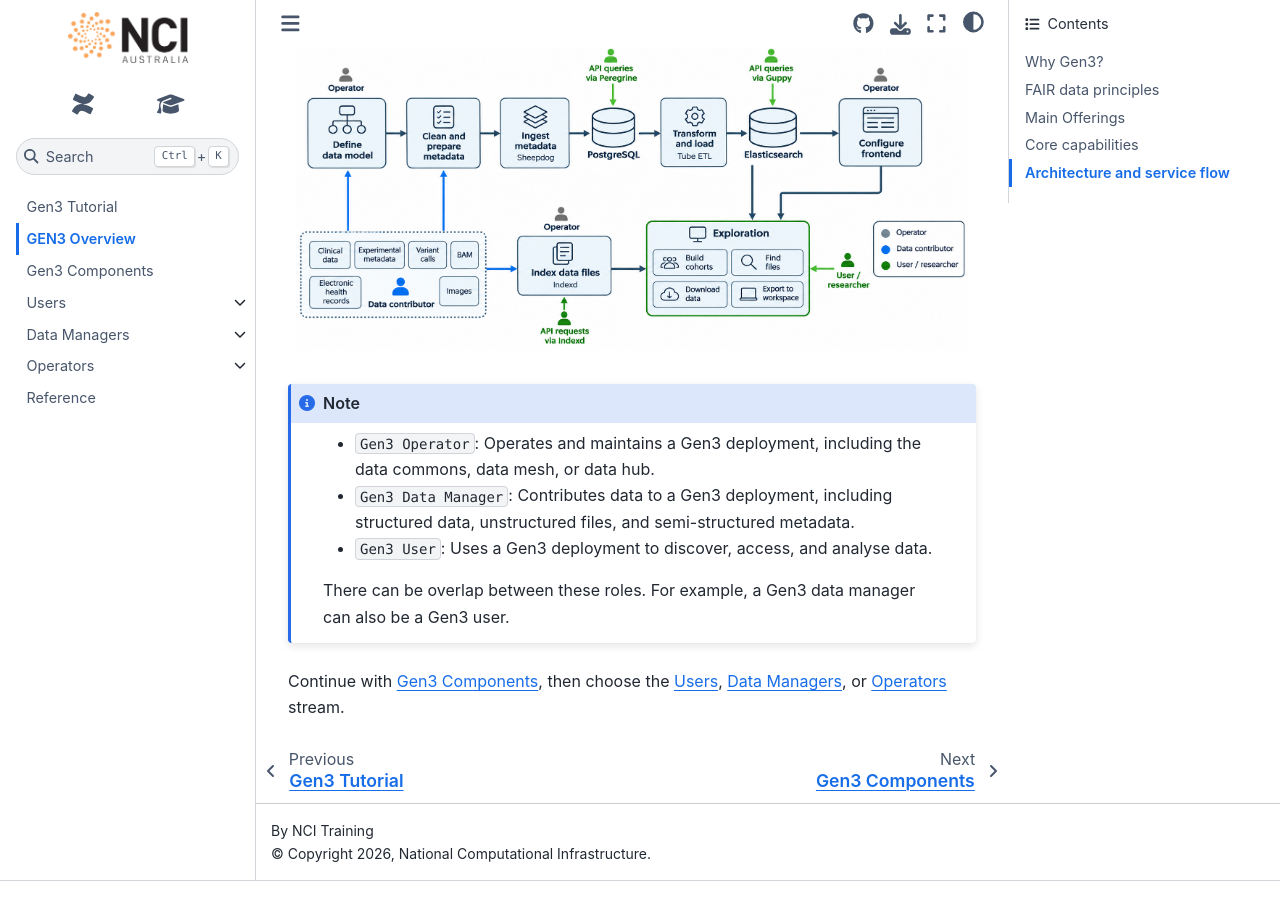
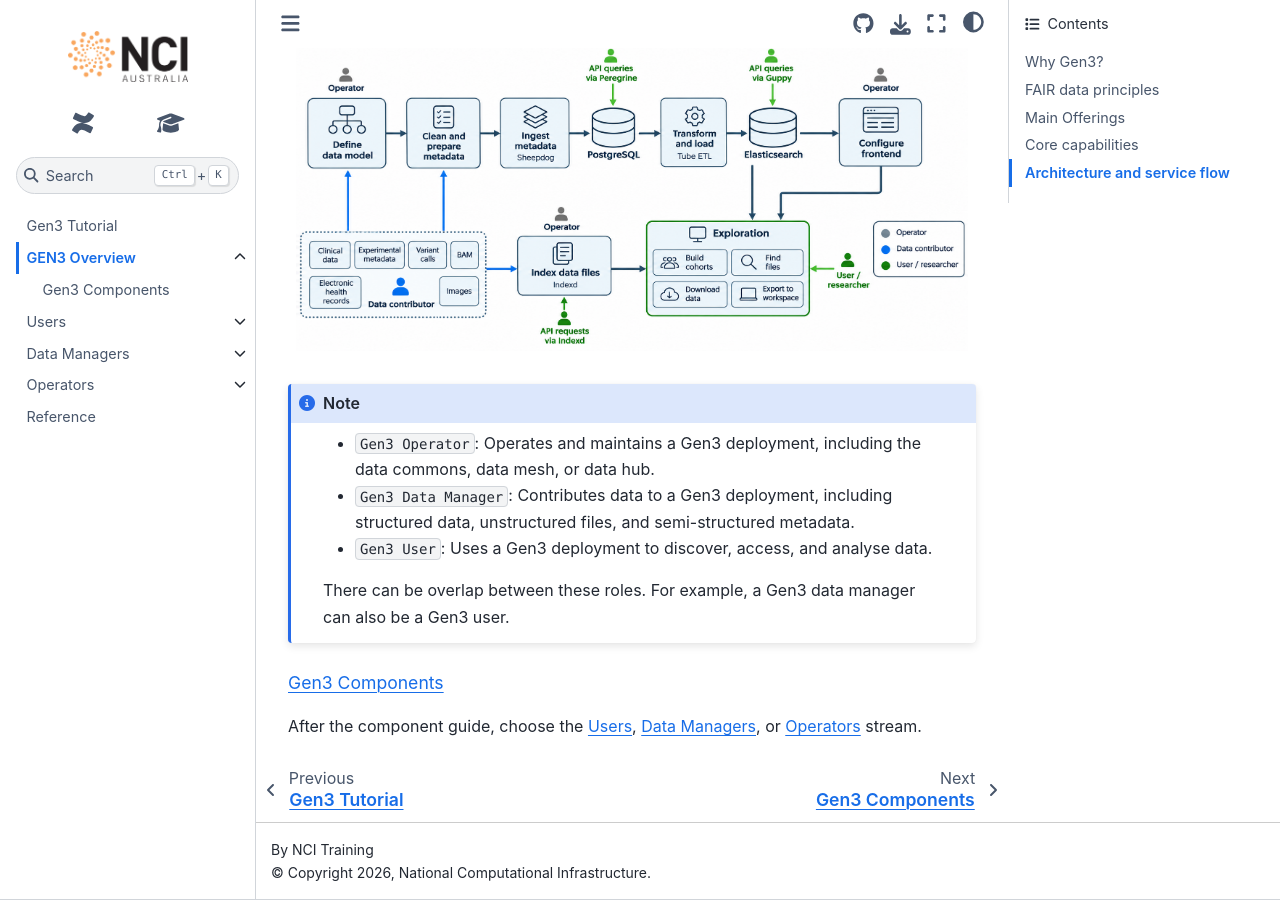
Before and after one commit to NCI900-Training-Organisation/Gen3-tutorial, a Sphinx documentation site: the page built from docs/source/overview/index.rst, in a window 1280 px wide and 900 px high, scrolled down 4490 px. Built offline with Sphinx 7.4.7 and the Sphinx Book theme 1.1.4, drawn with Linux system fonts in a browser that asks for light colours.

Commit message:
Refresh the Gen3 data services diagram and overview navigation
Match the component diagram style and nest the component guide under Gen3 Overview.

```diff
--- a/docs/source/index.rst
+++ b/docs/source/index.rst
@@ -21,7 +21,6 @@ retain the platform requirements stated in their guides.
    :maxdepth: 2
 
    overview/index
-   overview/components
    users/index
    data-managers/index
    operators/index
--- a/docs/source/overview/components.rst
+++ b/docs/source/overview/components.rst
@@ -124,7 +124,7 @@ for structured data.
 
 
 .. figure:: /images/04-gen3-data-services.png
-   :alt: Gen3 data architecture showing Peregrine and Guppy query services.
+   :alt: Data submissions feed PostgreSQL, Tube indexes selected data in Elasticsearch, and portal pages query those stores through Peregrine and Guppy.
    :align: center
 
    Peregrine queries the PostgreSQL graph, while Guppy queries Elasticsearch.
--- a/docs/source/overview/index.rst
+++ b/docs/source/overview/index.rst
@@ -197,5 +197,10 @@ components:
 
 
 
-Continue with :doc:`components`, then choose the :doc:`/users/index`,
+.. toctree::
+   :maxdepth: 1
+
+   components
+
+After the component guide, choose the :doc:`/users/index`,
 :doc:`/data-managers/index`, or :doc:`/operators/index` stream.
```
Also changed, not shown: docs/source/images/04-gen3-data-services.png.
